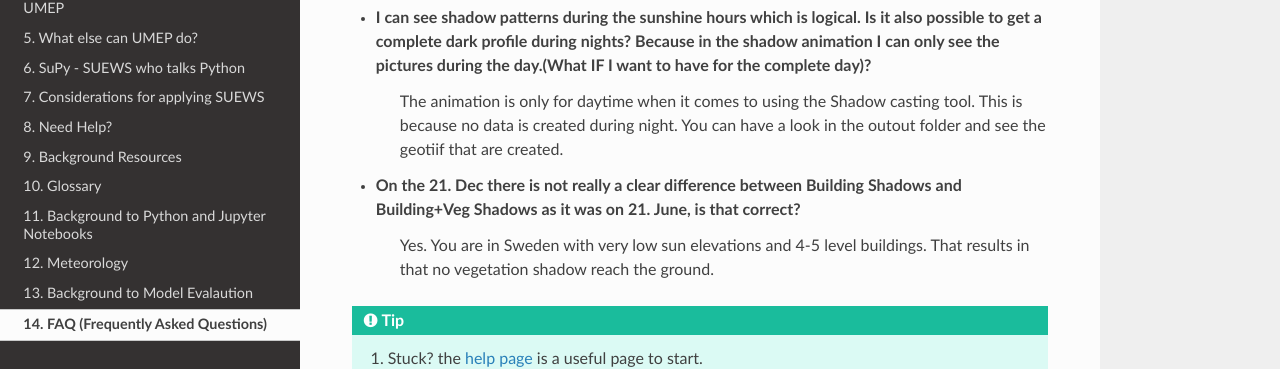
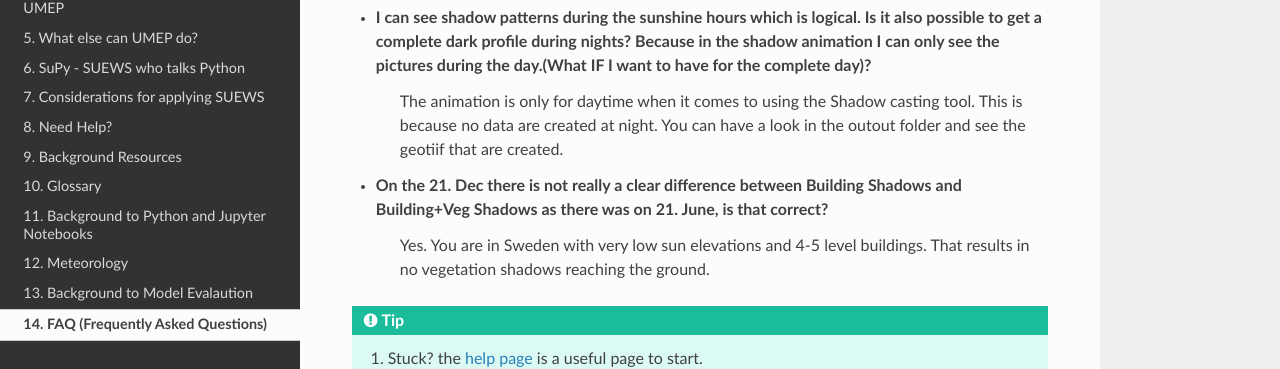
Before and after one commit to Urban-Meteorology-Reading/UMEP-Workshop, a Sphinx documentation site: the page built from source/FAQ.rst, in a window 1280 px wide. Shown: the part 250-619 px from the top of the page. Built offline with Sphinx 7.4.7 and the Read the Docs theme 2.0.0, drawn with Linux system fonts in a browser that asks for light colours.

Commit message:
Update FAQ.rst

```diff
--- a/source/FAQ.rst
+++ b/source/FAQ.rst
@@ -8,7 +8,7 @@
 **Daily shading**
 
 * I can see shadow patterns during the sunshine hours which is logical. Is it also possible to get a complete dark profile during nights? Because in the shadow animation I can only see the pictures during the day.(What IF I want to have for the complete day)?
-    The animation is only for daytime when it comes to using the Shadow casting tool. This is because no data is created during night. You can have a look in the outout folder and see the geotiif that are created.
+    The animation is only for daytime when it comes to using the Shadow casting tool. This is because no data are created at night. You can have a look in the outout folder and see the geotiif that are created.
 
-* On the 21. Dec there is not really a clear difference between Building Shadows and Building+Veg Shadows as it was on 21. June, is that correct?
-    Yes. You are in Sweden with very low sun elevations and 4-5 level buildings. That results in that no vegetation shadow reach the ground.
+* On the 21. Dec there is not really a clear difference between Building Shadows and Building+Veg Shadows as there was on 21. June, is that correct?
+    Yes. You are in Sweden with very low sun elevations and 4-5 level buildings. That results in no vegetation shadows reaching the ground.
```
